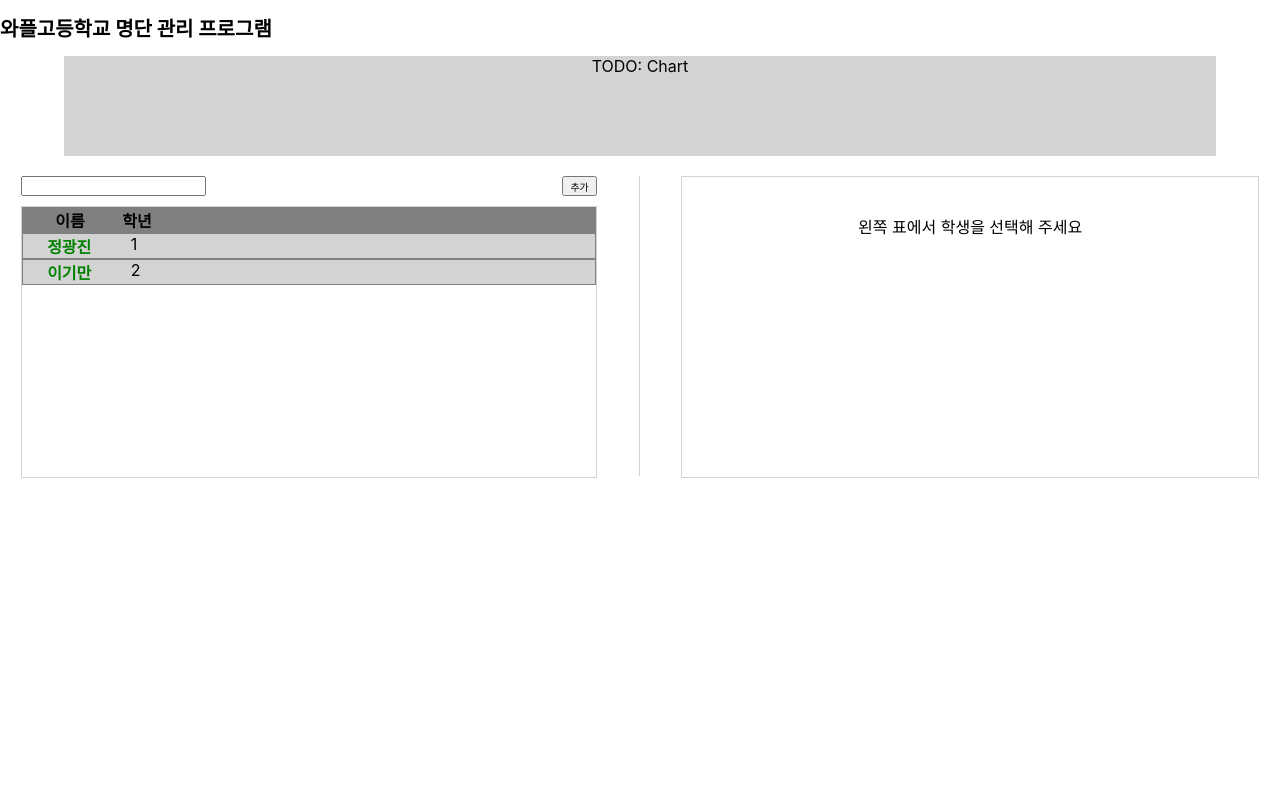
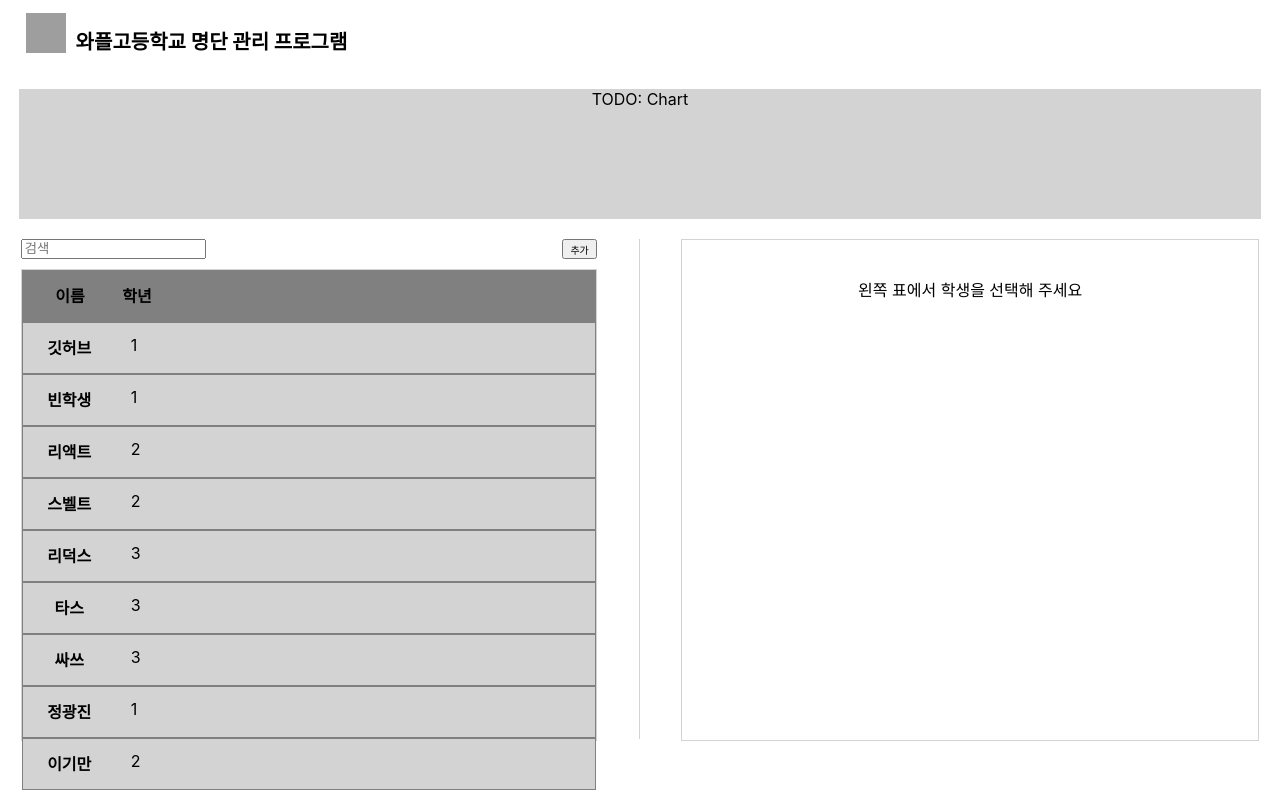
Before and after one commit to AlongwithKiman/react_StudentList, a React (Create React App) app: page / in a window 1280 px wide. Built offline with nearby package versions, Linux system fonts and the light colour scheme; grey boxes are pictures that could not be loaded.

Commit message:
학생수정버그

```diff
--- a/src/AddStudent.js
+++ b/src/AddStudent.js
@@ -32,6 +32,13 @@ function AddStudent({ nextId }) {
   };
 
   const onCreate = () => {
+    if (name.length !== 2 && name.length !== 3) {
+      window.alert("이름을 올바르게 입력해 주세요");
+      return;
+    } else if (grade !== "1" && grade !== "2" && grade !== "3") {
+      window.alert("학년을 올바르게 입력해 주세요");
+      return;
+    }
     const newStudent = {
       id: nextId.current,
       name,
--- a/src/App.css
+++ b/src/App.css
@@ -3,8 +3,15 @@ header {
 
 main {
 }
+
+img {
+  width: 40px;
+  height: 40px;
+}
+
 h1 {
   font-size: 20px;
+  margin-left: 10px;
 }
 
 .container {
@@ -16,8 +23,8 @@ h1 {
 .container div {
   background-color: lightgray;
   text-align: center;
-  width: 90%;
-  height: 100px;
+  width: 97%;
+  height: 130px;
 }
 
 .searcher {
@@ -42,13 +49,13 @@ h1 {
 }
 .list {
   /* flex-basis: 0; */
-  height: 300px;
+  height: 500px;
   width: 45%;
 }
 
 .verticalLine {
   border-right: 1px solid lightgray;
-  height: 300px;
+  height: 500px;
   width: 0.1px;
   /* flex-basis: 0; */
 }
@@ -58,7 +65,7 @@ h1 {
   display: flex;
   flex-direction: column;
   /* flex-basis: 0; */
-  height: 300px;
+  height: 500px;
   width: 45%;
 }
 
@@ -75,7 +82,7 @@ ul {
   list-style: none;
   padding-left: 0;
   margin: 0;
-  height: 270px;
+  height: 470px;
   border: 1px solid lightgray;
 }
 li {
@@ -84,16 +91,21 @@ li {
   padding-left: 0px;
   border: 1px solid gray;
   display: flex;
+  height: 25px;
+  padding-top: 12.5px;
+  padding-bottom: 12.5px;
 }
 
 li b {
-  flex: 1 1 0;
+  flex: 2 1 0;
   text-align: center;
   /* border: 1px solid black; */
 }
 
 li span {
-  flex: 5 1 0;
+  flex: 10 1 0;
   /* border: 1px solid black; */
   padding-left: 15px;
+  display: flex;
+  justify-content: space-between;
 }
--- a/src/App.js
+++ b/src/App.js
@@ -7,26 +7,91 @@ import ModalContainer from "./ModalContainer";
 export const StudentsDispatch = React.createContext(null);
 
 function App() {
-  const nextId = useRef(3); // 왜 useState 에서는 nan 이 뜨냐.
-
   const [students, setStudents] = useState([
     {
       id: 1,
-      name: "정광진",
-      grade: "1",
-      profile: "temp",
+      name: "깃허브",
+      grade: 1,
+      profile:
+        "https://github.githubassets.com/images/modules/logos_page/Octocat.png",
       selected: false,
       searched: false // 검색됨?
     },
     {
       id: 2,
+      name: "빈학생",
+      grade: 1,
+      profile: "",
+      selected: false,
+      searched: false // 검색됨?
+    },
+    {
+      id: 3,
+      name: "리액트",
+      grade: 2,
+      profile:
+        "https://upload.wikimedia.org/wikipedia/commons/thumb/a/a7/React-icon.svg/2560px-React-icon.svg.png",
+      selected: false,
+      searched: false // 검색됨?
+    },
+    {
+      id: 4,
+      name: "스벨트",
+      grade: 2,
+      profile:
+        "https://upload.wikimedia.org/wikipedia/commons/thumb/1/1b/Svelte_Logo.svg/1200px-Svelte_Logo.svg.png",
+      selected: false,
+      searched: false // 검색됨?
+    },
+    {
+      id: 5,
+      name: "리덕스",
+      grade: 3,
+      profile:
+        "https://raw.githubusercontent.com/1ambda/1ambda.github.io/master/assets/images/redux/redux_logo.png?width=30%&height=30%",
+      selected: false,
+      searched: false // 검색됨?
+    },
+    {
+      id: 6,
+      name: "타스",
+      grade: 3,
+      profile:
+        "https://upload.wikimedia.org/wikipedia/commons/thumb/4/4c/Typescript_logo_2020.svg/1200px-Typescript_logo_2020.svg.png",
+      selected: false,
+      searched: false // 검색됨?
+    },
+    {
+      id: 7,
+      name: "싸쓰",
+      grade: 3,
+      profile:
+        "https://upload.wikimedia.org/wikipedia/commons/thumb/9/96/Sass_Logo_Color.svg/1280px-Sass_Logo_Color.svg.png",
+      selected: false,
+      searched: false // 검색됨?
+    },
+    {
+      id: 8,
+      name: "정광진",
+      grade: "1",
+      profile:
+        "https://wafflestudio.com/_next/image?url=%2Fimages%2Ficon_intro.svg&w=256&q=75",
+      selected: false,
+      searched: false // 검색됨?
+    },
+    {
+      id: 9,
       name: "이기만",
       grade: "2",
-      profile: "temp",
+      profile:
+        "https://wafflestudio.com/_next/image?url=%2Fimages%2Ficon_intro.svg&w=256&q=75",
       selected: false,
       searched: false
     }
   ]);
+
+  const nextId = useRef(students.length + 1); // 왜 useState 에서는 nan 이 뜨냐.
+
   const manageStudent = { students, setStudents };
   return (
     <StudentsDispatch.Provider
@@ -34,7 +99,16 @@ function App() {
       style={{ display: "flex" }}
     >
       <header>
-        <h1>와플고등학교 명단 관리 프로그램</h1>
+        <div
+          className="container"
+          style={{ justifyContent: "left", marginLeft: "2%", marginTop: "1%" }}
+        >
+          <a href="http://wafflestudio.com">
+            <img src="https://wafflestudio.com/_next/image?url=%2Fimages%2Ficon_intro.svg&w=256&q=75"></img>
+          </a>
+
+          <h1>와플고등학교 명단 관리 프로그램</h1>
+        </div>
         <div className="container">
           <div>TODO: Chart</div>
         </div>
--- a/src/StudentList.js
+++ b/src/StudentList.js
@@ -2,17 +2,27 @@ import React, { useContext, useState, useEffect } from "react";
 import { StudentsDispatch } from "./App";
 import AddStudent from "./AddStudent";
 import "./App.css";
+import { placeholder } from "@babel/types";
 
 export const editInput = React.createContext(null);
 
 function InputForm({ text, name, defaultValue, onChange }) {
   return (
     <div>
-      <span style={{ margin: "5px" }}>{text}</span>
+      <div
+        style={{
+          margin: "5px",
+          width: "10%",
+          display: "inline-block",
+          fontWeight: "bold"
+        }}
+      >
+        {text}
+      </div>
       <input
-        style={{ margin: "5px" }}
+        style={{ margin: "5px", width: "80%", backgroundColor: "#ebf9fa" }}
         name={name}
-        defaultValue={defaultValue}
+        // defaultValue={defaultValue}
         onChange={onChange}
       ></input>
     </div>
@@ -28,8 +38,30 @@ function StudentInfo({ student, onToggle, inputs, setInputs }) {
       onMouseOut={() => setListHover(false)}
       onClick={() => onToggle(student.id)}
     >
-      <b style={{ color: selected ? "black" : "green" }}>{name} </b>
-      <span>{grade} </span>
+      <b>{name} </b>
+      <span>
+        {grade}
+        {selected ? (
+          <img
+            src="https://cdn.icon-icons.com/icons2/2248/PNG/512/arrow_left_box_icon_137939.png"
+            style={{
+              width: "30px",
+              height: "30px",
+              marginRight: "5%"
+            }}
+          ></img>
+        ) : isListHover ? (
+          <img
+            src="https://cdn.icon-icons.com/icons2/2248/PNG/512/arrow_right_bold_box_icon_135930.png"
+            style={{
+              width: "30px",
+              height: "30px",
+              marginRight: "5%"
+            }}
+          ></img>
+        ) : null}{" "}
+      </span>
+
       {/* <span>{selected ? "선택됨" : isListHover ? "마우스올라옴" : ""}</span> */}
     </li>
   );
@@ -88,30 +120,42 @@ function StudentEdit({ inputs, setInputs }) {
         <button onClick={editStudent}>저장</button>
         <button onClick={() => deleteStudent(selectedStudent.id)}>삭제</button>
       </div>
-      <div style={{ border: "1px solid black" }}>여기 사진</div>
+      <img
+        src={selectedStudent.profile}
+        style={{
+          height: "50%",
+          width: "40%",
+          marginLeft: "30%",
+          marginRight: "30%",
+          marginTop: "3%",
+          marginBottom: "3%"
+        }}
+      ></img>
+      <div style={{ marginLeft: "10%", height: "30%" }}>
         <InputForm
           text="이름"
           name="name"
-        defaultValue={name}
+          // defaultValue={name}
           onChange={onChange}
         ></InputForm>
         <InputForm
           text="학년"
           name="grade"
-        defaultValue={grade}
+          // defaultValue={grade}
           onChange={onChange}
         ></InputForm>
         <InputForm
           text="프로필"
           name="profile"
-        defaultValue={profile}
+          // defaultValue={profile}
           onChange={onChange}
         ></InputForm>
+      </div>
     </>
   );
 }
 
-function StudentList({ nextId }) {
+function StudentList({ nextId, onChange }) {
   const [inputs, setInputs] = useState({
     name: "",
     grade: "",
@@ -132,11 +176,16 @@ function StudentList({ nextId }) {
       )
     );
 
-    console.log(selectedStudent);
+    // setInputs({
+    //   name: selectedStudent.name,
+    //   grade: selectedStudent.grade,
+    //   profile: selectedStudent.profile
+    // });
+
     setInputs({
-      name: selectedStudent.name,
-      grade: selectedStudent.grade,
-      profile: selectedStudent.profile
+      name: "",
+      grade: "",
+      profile: ""
     });
   };
 
@@ -146,13 +195,14 @@ function StudentList({ nextId }) {
         <div className="list">
           <div className="searcher">
             <input
+              placeholder="검색"
               onChange={e => {
                 setSearcher(e.target.value);
               }}
             ></input>
             <AddStudent nextId={nextId}></AddStudent>
           </div>
-          <ul>
+          <ul style={{ overflow: "au" }}>
             <li className="listTitle">
               <b>이름</b>
               <span>학년</span>
```
Lines whose indentation alone changed are shown as unchanged.
